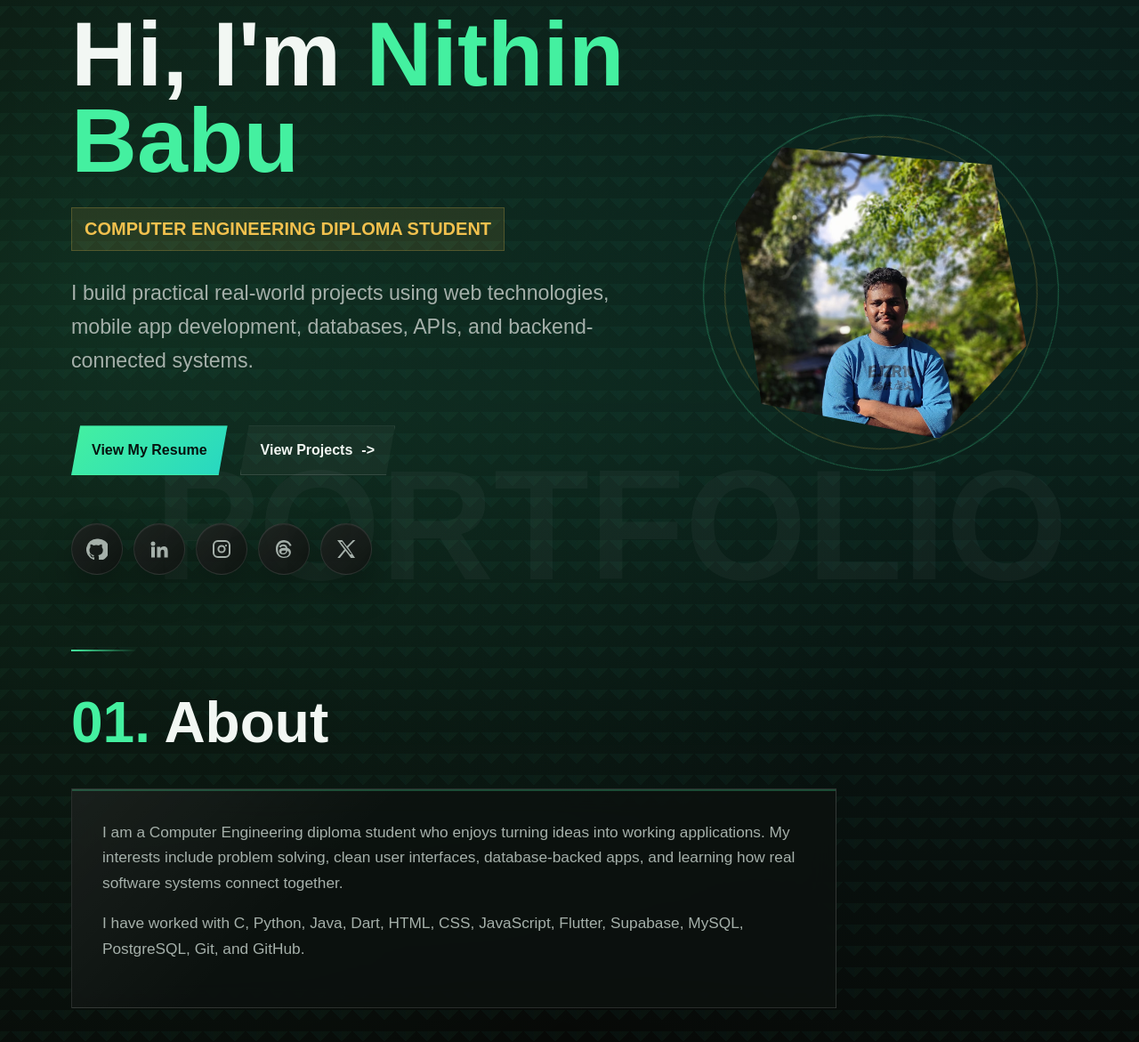
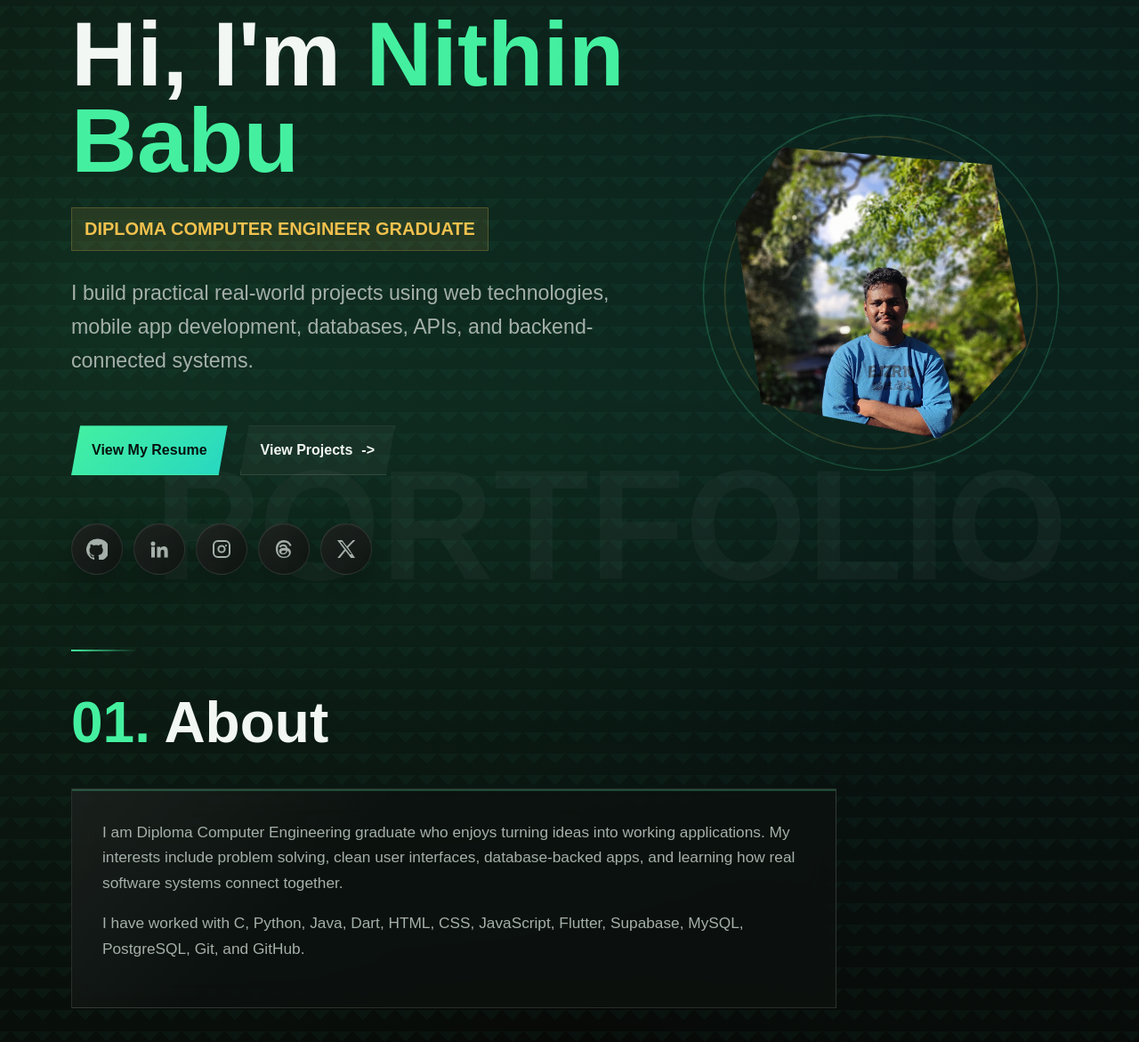
Before and after one commit to nithinbabu0628/nithinbabu0628.github.io, a plain HTML site: page index.html in a window 1280 px wide. Shown: the part 137-1308 px from the top of the page at 89% size. Drawn offline with Linux system fonts and the light colour scheme.

Commit message:
Add files via upload

```diff
--- a/index.html
+++ b/index.html
@@ -27,7 +27,7 @@
 
       <div class="hero-copy">
         <p class="hello">Hi, I'm <span>Nithin Babu</span></p>
-        <p class="role">Computer Engineering Diploma Student</p>
+        <p class="role">Diploma Computer Engineer Graduate</p>
         <p class="intro">
           I build practical real-world projects using web technologies, mobile
           app development, databases, APIs, and backend-connected systems.
@@ -45,7 +45,7 @@
         <a href="https://github.com/nithinbabu0628" target="_blank" rel="noopener" aria-label="GitHub">
           <svg viewBox="0 0 24 24" aria-hidden="true"><path d="M12 .5A12 12 0 0 0 8.2 23.9c.6.1.8-.2.8-.6v-2c-3.3.7-4-1.4-4-1.4-.5-1.3-1.2-1.6-1.2-1.6-1-.7.1-.7.1-.7 1.1.1 1.7 1.2 1.7 1.2 1 .1.7 2.3 2.6 1.6.1-.7.4-1.1.7-1.4-2.6-.3-5.4-1.3-5.4-5.9 0-1.3.5-2.4 1.2-3.2-.1-.3-.5-1.6.1-3.2 0 0 1-.3 3.3 1.2a11.3 11.3 0 0 1 6 0c2.3-1.5 3.3-1.2 3.3-1.2.6 1.6.2 2.9.1 3.2.7.8 1.2 1.9 1.2 3.2 0 4.6-2.8 5.6-5.4 5.9.4.4.8 1.1.8 2.2v3.3c0 .4.2.7.8.6A12 12 0 0 0 12 .5Z"/></svg>
         </a>
-        <a href="https://linkedin.com/in/nithin-babu-77013b319" target="_blank" rel="noopener" aria-label="LinkedIn">
+        <a href="https://linkedin.com/in/nithinbabu06" target="_blank" rel="noopener" aria-label="LinkedIn">
           <svg viewBox="0 0 24 24" aria-hidden="true"><path d="M4.98 3.5a2.5 2.5 0 1 1 0 5 2.5 2.5 0 0 1 0-5ZM3 9.4h4v12.1H3V9.4Zm6.3 0h3.8v1.7h.1c.5-1 1.8-2 3.7-2 4 0 4.7 2.6 4.7 6v6.4h-4v-5.7c0-1.4 0-3.1-1.9-3.1s-2.2 1.5-2.2 3v5.8h-4V9.4Z"/></svg>
         </a>
         <a href="https://www.instagram.com/b_n_ithi_n__?igsh=MWd0emQ4a29yMzBhdA==" target="_blank" rel="noopener" aria-label="Instagram">
@@ -64,7 +64,7 @@
       <h2><span>01.</span> About</h2>
       <div class="glass-card">
         <p>
-          I am a Computer Engineering diploma student who enjoys turning ideas
+          I am Diploma Computer Engineering graduate who enjoys turning ideas
           into working applications. My interests include problem solving,
           clean user interfaces, database-backed apps, and learning how real
           software systems connect together.
```
